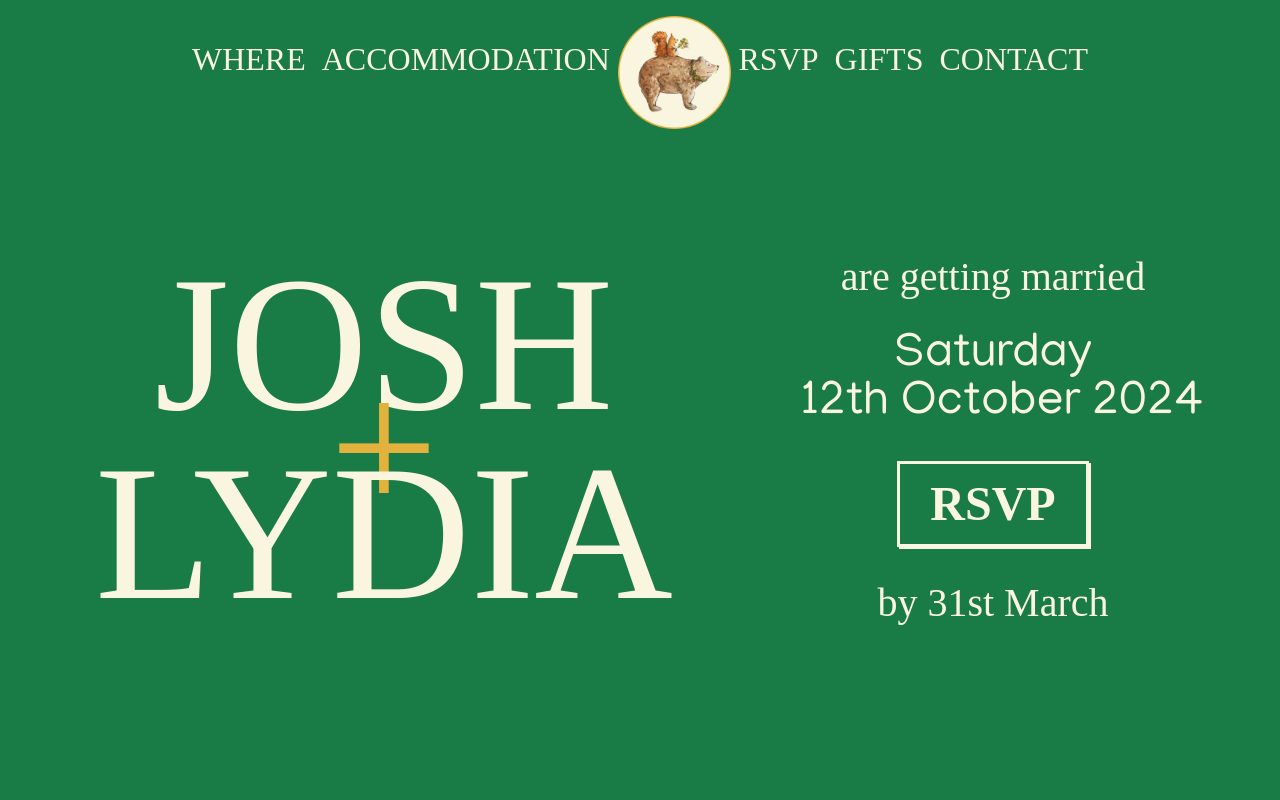
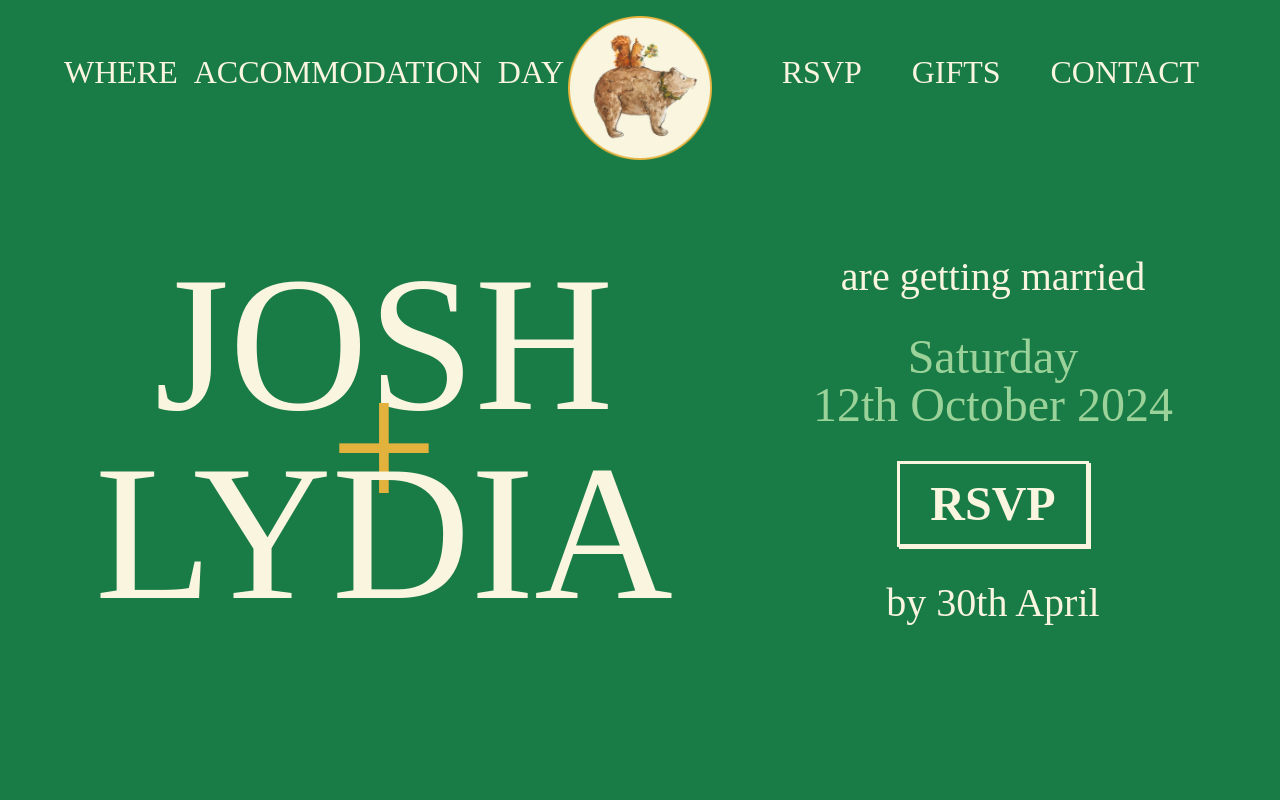
Before and after one commit to Jackroyd/ratroyd-wedding, a React (Create React App) app: page / in a window 1280 px wide. Shown: the top 800 px of the page. Built offline with nearby package versions, Linux system fonts and the light colour scheme; a web font is replaced by a local one.

Commit message:
touch ups

```diff
--- a/public/index.html
+++ b/public/index.html
@@ -13,8 +13,8 @@
     <meta name="theme-color" content="#ffffff">
     <meta property="og:title" content="RatRoyd Wedding">
     <meta property="og:description" content="Josh and Lydia are getting married! Why don't you come join us for a day of food, dancing and laughter.">
-    <meta property="og:image" content="https://ratroyd-wedding.netlify.app/bg.png">
-    <meta property="og:url" content="https://ratroyd-wedding.netlify.app/">
+    <meta property="og:image" content="%PUBLIC_URL%/bg.png">
+    <meta property="og:url" content="%PUBLIC_URL%">
     <link rel="manifest" href="%PUBLIC_URL%/manifest.json" />
     <!--
       Notice the use of %PUBLIC_URL% in the tags above.
--- a/src/assets/styles/_shared.scss
+++ b/src/assets/styles/_shared.scss
@@ -0,0 +1,3 @@
+.accordbot {
+  border-bottom-width: 2px;
+}
--- a/src/components/accommodation_accordion.js
+++ b/src/components/accommodation_accordion.js
@@ -23,7 +23,7 @@ const AccommodationAccordian = ({titleTextSize, mainTextSize}) => {
         </AccordionButton>
         <AccordionPanel>
           <Text fontFamily={'main_text'} fontSize={mainTextSize} padding={'0 0 1rem 2rem'}>
-            For the oudoorsy ones, the estate has a large camping area for tents and camper vans.
+            For the outdoorsy ones, the estate has a large camping area for tents and camper vans.
             You'll find great facilities with high quality showers, toilets and an area to get ready.
           </Text>
         </AccordionPanel>
--- a/src/components/navbar.js
+++ b/src/components/navbar.js
@@ -33,9 +33,8 @@ const Navbar = ({ display }) => {
       display={display}
       as="nav"
       align="center"
-      justify="space-between"
-      m="0 0"
-      padding="0 11.5rem"
+      justify="space-between" // Ensures the logo remains centered
+      padding="0 3.5rem"
       color="off_white"
       fontFamily="heading_shadow"
       fontSize={{base: '1.5rem', md: '2rem', lg: '2.5rem'}}
@@ -55,14 +54,24 @@ const Navbar = ({ display }) => {
         transitionTimingFunction: 'ease-in-out'
       }}
     >
-      <Box as="a" href="#where" p="2" pb="0" visibility={isVisible ? 'visible' : 'hidden'} borderBottom="2px" borderColor="transparent" _hover={{borderColor: 'yellowish'}} >WHERE</Box>
-      <Box as="a" href="#accomodation" p="2" pb="0" visibility={isVisible ? 'visible' : 'hidden'} borderBottom="2px" borderColor="transparent" _hover={{borderColor: 'yellowish'}} >ACCOMMODATION</Box>
-      <Link href="#home">
+      {/* Left items */}
+      <Flex justify="space-around" width="40%" minWidth="300px">
+        <Box as="a" href="#where" p="2" visibility={isVisible ? 'visible' : 'hidden'} _hover={{borderColor: 'yellowish'}}>WHERE</Box>
+        <Box as="a" href="#accomodation" p="2" visibility={isVisible ? 'visible' : 'hidden'} _hover={{borderColor: 'yellowish'}}>ACCOMMODATION</Box>
+        <Box as="a" href="#day" p="2" visibility={isVisible ? 'visible' : 'hidden'} _hover={{borderColor: 'yellowish'}}>DAY</Box>
+      </Flex>
+
+      {/* Center logo */}
+      <Link href="#home" alignSelf="center" justifySelf="center">
         <Image src={brLogo} width={{base: '8rem', md: '9rem', lg: '10rem'}} objectFit={'contain'} transform="translateY(1rem)"/>
       </Link>
-      <Box as="a" href="#rsvp" p="2" pb="0" visibility={isVisible ? 'visible' : 'hidden'} borderBottom="2px" borderColor="transparent" _hover={{borderColor: 'yellowish'}} fontFamily="heading_filled" >RSVP</Box>
-      <Box as="a" href="#gifts" p="2" pb="0" visibility={isVisible ? 'visible' : 'hidden'} borderBottom="2px" borderColor="transparent" _hover={{borderColor: 'yellowish'}} >GIFTS</Box>
-      <Box as="a" href="#contact" p="2" pb="0" visibility={isVisible ? 'visible' : 'hidden'} borderBottom="2px" borderColor="transparent" _hover={{borderColor: 'yellowish'}} >CONTACT</Box>
+
+      {/* Right items */}
+      <Flex justify="space-around" width="40%" minWidth="300px">
+        <Box as="a" href="#rsvp" p="2" visibility={isVisible ? 'visible' : 'hidden'} _hover={{borderColor: 'yellowish'}} fontFamily="heading_filled">RSVP</Box>
+        <Box as="a" href="#gifts" p="2" visibility={isVisible ? 'visible' : 'hidden'} _hover={{borderColor: 'yellowish'}}>GIFTS</Box>
+        <Box as="a" href="#contact" p="2" visibility={isVisible ? 'visible' : 'hidden'} _hover={{borderColor: 'yellowish'}}>CONTACT</Box>
+      </Flex>
     </Flex>
   );
 };
--- a/src/components/navbar_mobile.js
+++ b/src/components/navbar_mobile.js
@@ -23,6 +23,7 @@ const NavbarMobile = ({ display }) => {
               <Stack spacing="1rem" direction="column" align="center" justify="center" color={'dark_green'} fontFamily="heading_shadow" fontSize={'3rem'}>
                 <Box as="a" href="#where" borderBottom="2px" borderColor="transparent" _hover={{borderColor: 'yellowish'}} >WHERE</Box>
                 <Box as="a" href="#accomodation" borderBottom="2px" borderColor="transparent" _hover={{borderColor: 'yellowish'}} >ACCOMMODATION</Box>
+                <Box as="a" href="#day" borderBottom="2px" borderColor="transparent" _hover={{borderColor: 'yellowish'}} >ON THE DAY</Box>
                 <Box as="a" href="#rsvp" borderBottom="2px" borderColor="transparent" _hover={{borderColor: 'yellowish'}} fontFamily="heading_filled">RSVP</Box>
                 <Box as="a" href="#gifts" borderBottom="2px" borderColor="transparent" _hover={{borderColor: 'yellowish'}} >GIFTS</Box>
                 <Box as="a" href="#contact" borderBottom="2px" borderColor="transparent" _hover={{borderColor: 'yellowish'}} >CONTACT</Box>
--- a/src/sections/accomodation.js
+++ b/src/sections/accomodation.js
@@ -16,11 +16,11 @@ const Accommodation = () => {
         minWidth={'30vw'}
         width={{base: '25rem', md: '32rem', lg: '36rem', xl: '40rem'}}
         >
-            <Heading fontFamily={"heading_shadow"} fontSize={{base: "3.5rem", md: "4rem", lg: "5rem", xl: '10rem'}} color={'dark_green'} textAlign={'center'}>ACCOMMODATION</Heading>
+            <Heading fontFamily={"heading_shadow"} fontSize={{base: "3.25rem", md: "3.75rem", lg: "4.75rem", xl: '9.75rem'}} color={'dark_green'} textAlign={'center'}>ACCOMMODATION</Heading>
             <Image src={bath} flexBasis={'0'} maxW={{base: '18rem', md: '22rem', lg: '30rem', xl: '40rem'}} objectFit={'cover'}/>
             <Text fontFamily={"main_text"} fontSize={mainTextSize} textAlign={'left'} color={'dark_green'} marginTop={{base: '1rem'}}>
             If you're staying on the estate (manor house, camping, glamping) you're welcome to arrive from 9pm Friday and stay until Monday morning.
-            Just bare in mind it might be a little busy getting ready in the house on the Saturday morning.
+            Just bear in mind it might be a little busy getting ready in the house on the Saturday morning.
             </Text>
         </Stack>
         <Spacer/>
--- a/src/sections/contact.js
+++ b/src/sections/contact.js
@@ -28,7 +28,7 @@ const Contact = () => {
         spacing={'1rem'}
         >
           <Text fontFamily={"main_text"} fontSize={mainTextSize} marginTop={{base: '1rem', lg: '0'}}>
-            Please don't hesitate to get in touch. We'd be very happy to share any extra info or address any particular concerns.
+            Please don't hesitate to get in touch if you have any questions or have any concerns.
             <br/>
             <br/>
             Josh: 07930 294 864
--- a/src/sections/gifts.js
+++ b/src/sections/gifts.js
@@ -33,7 +33,7 @@ const Gifts = () => {
             Your presence alone will make us more than happy.
             <br/>
             <br/>
-            However, if you're determined to give something, we have a <Link textDecoration={'underline'} textDecorationColor={'yellowish'} href='https://app.collectionpot.com/pot/3205125'>collection pot you can add to</Link>
+            However, if you'd like give something, we have a <Link textDecoration={'underline'} textDecorationColor={'yellowish'} href='https://app.collectionpot.com/pot/3205125' target='_blank'>collection pot you can add to</Link>
             - or contact us directly for bank details.
             <br/>
             <br/>
--- a/src/sections/hero.js
+++ b/src/sections/hero.js
@@ -27,11 +27,11 @@ const Hero = () => {
           maxWidth={'80vw'}
         >
           <Heading fontFamily={"fancy"} fontSize={{base: "2rem", md: "2.5rem", lg: "3rem", xl: '4.5rem'}} color={'off_white'} marginY={marginY} maxW={'100%'}>are getting married</Heading>
-          <Heading fontFamily={"main_text"} fontSize={{base: "2.5rem", md: "3rem", lg: "3.5rem", xl: '5rem'}} color={'off_white'} marginY={marginY} maxW={'100%'} lineHeight={{base: "2.5rem", md: "3rem", lg: "3.5rem", xl: '5rem'}}>Saturday <br/> 12th October 2024</Heading>
+          <Heading fontFamily={"heading_filled"} fontSize={{base: "2.5rem", md: "3rem", lg: "3.5rem", xl: '5rem'}} color={'light_green'} marginY={marginY} maxW={'100%'} lineHeight={{base: "2.5rem", md: "3rem", lg: "3.5rem", xl: '5rem'}}>Saturday <br/> 12th October 2024</Heading>
           <Link href='#rsvp'>
             <Button variant='main' fontSize={{base: "3rem", md: "3rem", lg: "3.5rem", xl: '5rem'}} width={{base: '10rem', md: '12rem'}} marginY={marginY}>RSVP</Button>
           </Link>
-          <Heading fontFamily={"fancy"} fontSize={{base: "2rem", md: "2.5rem", lg: "3rem", xl: '4.5rem'}} color={'off_white'} marginY={marginY} maxW={'100%'}>by 31st March</Heading>
+          <Heading fontFamily={"fancy"} fontSize={{base: "2rem", md: "2.5rem", lg: "3rem", xl: '4.5rem'}} color={'off_white'} marginY={marginY} maxW={'100%'}>by 30th April</Heading>
         </Stack>
     </SectionContainer>
   </Section>
--- a/src/sections/rsvp.js
+++ b/src/sections/rsvp.js
@@ -13,7 +13,7 @@ const Rsvp = () => {
           minWidth={'30vw'}
           maxWidth={'90vw'}>
             <Heading fontFamily={"heading_shadow"} fontSize={{base: "6rem", md: "6rem", lg: "8rem", xl: '13rem'}} color={'off_white'} textAlign={'center'}>RSVP</Heading>
-            <Heading fontFamily={"fancy"} fontSize={{base: "2rem", md: "3rem", lg: "4rem", xl:'6rem'}} color={'off_white'}>by 31st March</Heading>
+            <Heading fontFamily={"fancy"} fontSize={{base: "2rem", md: "3rem", lg: "4rem", xl:'6rem'}} color={'off_white'}>by 30th April</Heading>
         </Stack>
         <Spacer/>
         <Box
```
Also changed, not shown: public/manifest.json.
